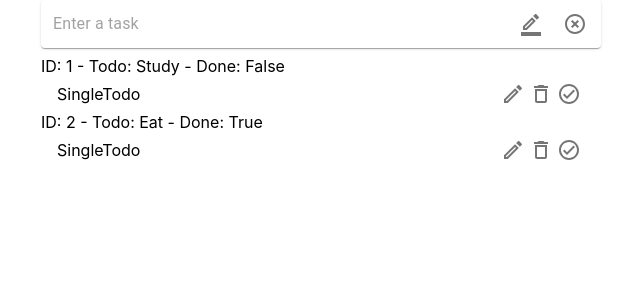
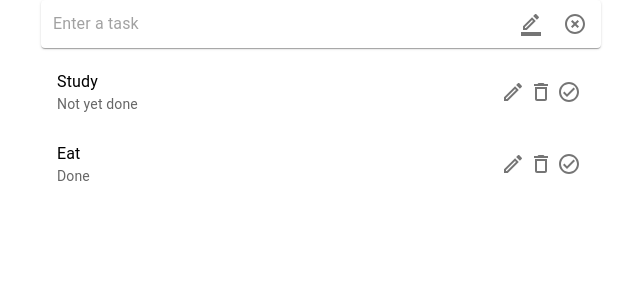
Before and after one commit to ratrateroo/Learning-TypeScript, a React (Create React App) app in the folder learning-typescript/: page / in a window 1280 px wide. Shown: the top 300 px of the page, without its empty margins (323-963 px from the left). Built offline with nearby package versions, Linux system fonts and the light colour scheme.

Commit message:
added todo done handler

```diff
--- a/learning-typescript/src/components/SingleTodo.tsx
+++ b/learning-typescript/src/components/SingleTodo.tsx
@@ -15,8 +15,21 @@ type Props = {
 };
 
 const SingleTodo: React.FC<Props> = ({ todo, todos, setTodos }: Props) => {
+	const todoDoneHandler = (id: number) => {
+		setTodos(
+			todos.map((todo) =>
+				todo.id === id
+					? {
+							...todo,
+							isDone: !todo.isDone,
+					  }
+					: todo
+			)
+		);
+	};
 	return (
 		<ListItem
+			key={todo.id}
 			secondaryAction={
 				<>
 					<IconButton edge="end" aria-label="delete">
@@ -25,12 +38,20 @@ const SingleTodo: React.FC<Props> = ({ todo, todos, setTodos }: Props) => {
 					<IconButton edge="end" aria-label="delete">
 						<DeleteOutlinedIcon />
 					</IconButton>
-					<IconButton edge="end" aria-label="delete">
+					<IconButton
+						edge="end"
+						aria-label="delete"
+						onClick={() => {
+							todoDoneHandler(todo.id);
+						}}>
 						<CheckCircleOutlineOutlinedIcon />
 					</IconButton>
 				</>
 			}>
-			SingleTodo
+			<ListItemText
+				primary={todo.todo}
+				secondary={todo.isDone ? 'Done' : 'Not yet done'}
+			/>
 		</ListItem>
 	);
 };
--- a/learning-typescript/src/components/TodoList.tsx
+++ b/learning-typescript/src/components/TodoList.tsx
@@ -14,10 +14,6 @@ const TodoList: React.FC<Props> = ({ todos, setTodos }: Props) => {
 				{todos.map((todo) => {
 					return (
 						<>
-							<li key={todo.id}>
-								ID: {todo.id} - Todo: {todo.todo} - Done:{' '}
-								{todo.isDone ? 'True' : 'False'}
-							</li>
 							<SingleTodo
 								todo={todo}
 								key={todo.id}
```
